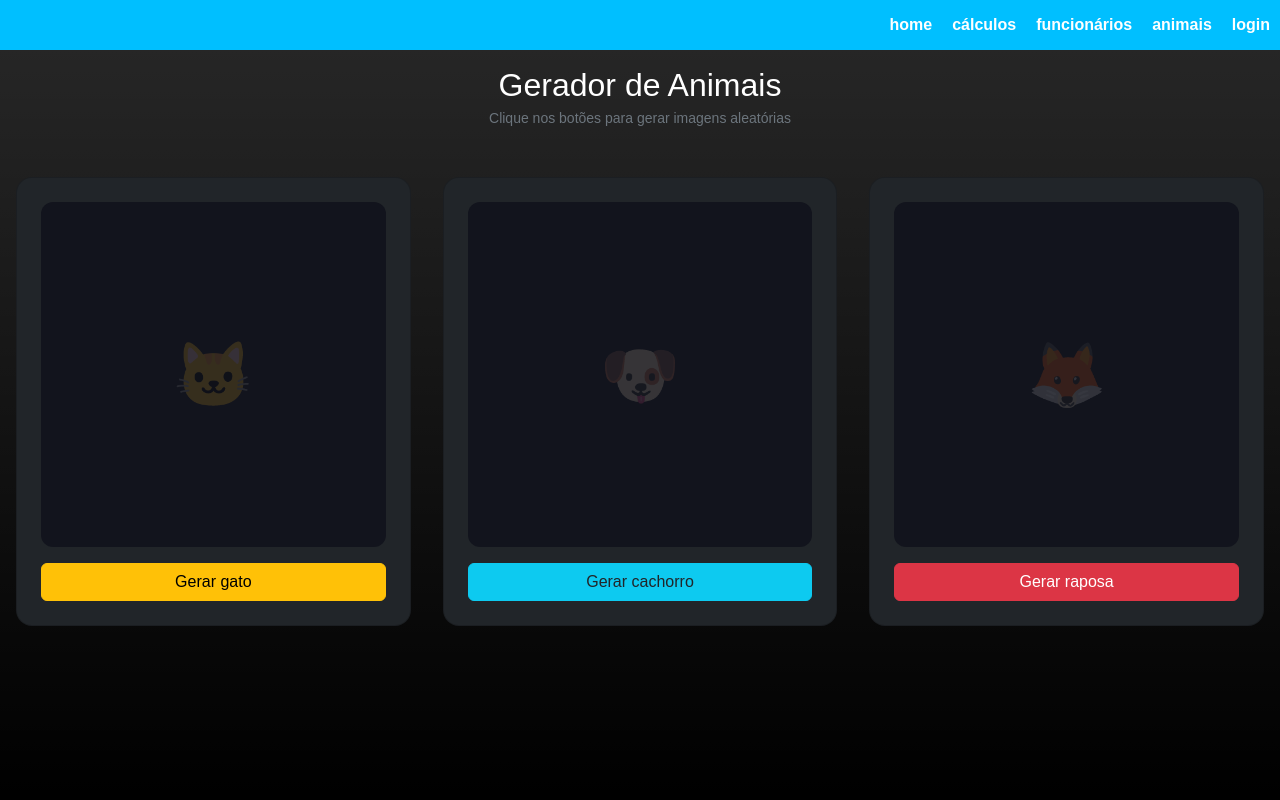
After one commit to larahrs/Frontend_3S, a Flask app: page /animais in a window 1280 px wide. The commit adds this page. Run offline with Flask 3, Linux system fonts and the light colour scheme.

Commit message:
frontend

```diff
--- a/app.py
+++ b/app.py
@@ -303,6 +303,11 @@ def funcionarios():
     result_email = db_session.execute(ver_email).scalars().all()
     return render_template('funcionarios.html', lista_funcionarios=result_email)
 
+@app.route('/animais')
+def animais():
+    return render_template('animais.html')
+
+
 # TODO Final do código
 
 if __name__ == '__main__':
--- a/static/css/style.css
+++ b/static/css/style.css
@@ -223,3 +223,29 @@ a {
   font-weight: 700;
   font-style: italic;
 }
+
+.animais {
+    height: calc(100vh - 50px);
+}
+
+.img-wrapper {
+    background: #12141d;
+    border-radius: 0.75rem;
+    overflow: hidden;
+    aspect-ratio: 1 / 1;
+    display: flex;
+    align-items: center;
+    justify-content: center;
+}
+
+.img-wrapper img {
+    width: 100%;
+    height: 100%;
+    object-fit: cover;
+}
+
+.img-placeholder {
+    color: rgba(255, 255, 255, 0.15);
+    font-size: 4rem;
+    user-select: none;
+}
--- /dev/null
+++ b/static/js/apis.js
@@ -0,0 +1,60 @@
+async function getGato () {
+    let resultado = await fetch("https://api.thecatapi.com/v1/images/search")
+
+    if (resultado.ok) {
+        let dados = await resultado.json()
+        render_gato(dados)
+    }
+}
+
+function render_gato(dados) {
+    let urlImg = dados[0].url
+    const imgGato = document.getElementById('img-gato')
+    const iconGato = document.getElementById('icon-gato')
+
+    iconGato.style.display = "none"
+    imgGato.style.display = "block"
+    imgGato.src = urlImg
+}
+
+
+
+async function getCachorro() {
+    let resultado = await fetch("https://dog.ceo/api/breeds/image/random")
+
+    if (resultado.ok) {
+        let dados = await resultado.json()
+        render_cachorro(dados)
+    }
+}
+
+function render_cachorro(dados) {
+    let urlImg = dados.message
+    const imgCachorro = document.getElementById('img-cachorro')
+    const iconCachorro = document.getElementById('icon-cachorro')
+
+    iconCachorro.style.display = "none"
+    imgCachorro.style.display = "block"
+    imgCachorro.src = urlImg
+}
+
+
+async function getRaposa() {
+    let resultado = await fetch("https://randomfox.ca/floof")
+
+    if (resultado.ok) {
+        let dados = await resultado.json()
+        render_raposa(dados)
+    }
+}
+
+
+function render_raposa(dados) {
+    let urlImg = dados.image
+    const imgRaposa = document.getElementById('img-raposa')
+    const iconRaposa = document.getElementById('icon-raposa')
+
+    iconRaposa.style.display = "none"
+    imgRaposa.style.display = "block"
+    imgRaposa.src = urlImg
+}
--- /dev/null
+++ b/static/js/verificacoes.js
@@ -0,0 +1,128 @@
+// var nome = prompt("como voce chama?")
+//
+//
+// if (nome == null) {
+//     alert("recarregue a pagina")
+// } else {
+//     let correto = confirm("voce se chama " + nome + "?")
+//
+//
+//     if (correto) {
+//         alert(nome + " bem vindo ao site de cursos")
+//     } else {
+//         alert("recarregue a pagina")
+//     }
+// }
+
+function limpaInputsLogin() {
+    const inputEmail = document.getElementById('input-email')
+    const inputSenha = document.getElementById('input-senha')
+
+    imputEmail.value = ''
+    imputSenha.value = ''
+}
+
+document.addEventListener("DOMContentLoaded", function () {
+    const formLogin = document.getElementById('form-login')
+
+
+    formLogin.addEventListener("submit", function (event) {
+        // pegar os dois inuputs do formulario
+        const inputEmail = document.getElementById('input-email')
+        const inputSenha = document.getElementById('input-senha')
+
+
+        let temErro = false
+
+
+        // verificar se os inputs estao vazios
+        if (inputEmail.value === '') {
+            inputEmail.classList.add('is-invalid')
+            temErro = true
+        } else {
+            inputEmail.classList.remove('is-invalid')
+        }
+
+
+        if (inputSenha.value === '') {
+            inputSenha.classList.add('is-invalid')
+            temErro = true
+        } else {
+            inputSenha.classList.remove('is-invalid')
+        }
+
+
+        if (temErro) {
+            // evita de enviar o formulario
+            event.preventDefault()
+            alert("preencha todos os campos")
+        }
+
+
+    })
+
+
+    const formCadastro = document.getElementById('form-cadastro')
+
+
+
+        const inputNome = document.getElementById('input-nome')
+        const inputDataNascimento = document.getElementById('input-data-nascimento')
+        const inputEmail2 = document.getElementById('input-email')
+        const inputSenha2 = document.getElementById('input-senha')
+        const inputCpf = document.getElementById('input-cpf')
+        const inputCargo = document.getElementById('input-cargo')
+        const inputSalario = document.getElementById('input-salario')
+
+        if (inputNome.value === '') {
+            inputNome.classList.add('is-invalid')
+            temErro = true
+        } else {
+            inputNome.classList.remove('is-invalid')
+        }
+
+        if (inputDataNascimento.value === '') {
+            inputDataNascimento.classList.add('is-invalid')
+            temErro = true
+        } else {
+            inputDataNascimento.classList.remove('is-invalid')
+        }
+
+        if (inputEmail2.value === '') {
+            inputEmail2.classList.add('is-invalid')
+            temErro = true
+        } else {
+            inputEmail2.classList.remove('is-invalid')
+        }
+
+        if (inputSenha2.value === '') {
+            inputSenha2.classList.add('is-invalid')
+            temErro = true
+        } else {
+            inputSenha2.classList.remove('is-invalid')
+        }
+
+        if (inputCpf.value === '') {
+            inputCpf.classList.add('is-invalid')
+            temErro = true
+        } else {
+            inputCpf.classList.remove('is-invalid')
+        }
+
+        if (inputCargo.value === '') {
+            inputCargo.classList.add('is-invalid')
+            temErro = true
+        } else {
+            inputCargo.classList.remove('is-invalid')
+        }
+
+        if (inputSalario.value === '') {
+            inputSalario.classList.add('is-invalid')
+            temErro = true
+        } else {
+            inputSalario.classList.remove('is-invalid')
+        }
+
+
+        imputEmail.value = ''
+        imputSenha.value = ''
--- /dev/null
+++ b/templates/animais.html
@@ -0,0 +1,56 @@
+
+{% extends 'base.html' %}
+
+{% block conteudo %}
+
+<div class="animais bg-black bg-gradient w-100 pt-3">
+    <div class="text-center mb-5">
+        <h1 class="text-white fs-2 mt-0 mb-1">Gerador de Animais</h1>
+        <p class="text-secondary small">Clique nos botões para gerar imagens aleatórias</p>
+    </div>
+
+    <div class="d-flex flex-column flex-md-row gap-3 gap-md-0 align-items-center w-100">
+
+        <!-- Gato -->
+        <div class="col-12 col-md-4 px-md-3">
+            <div class="card rounded-4 p-3 p-lg-4 d-flex flex-column gap-3 bg-dark overflow-hidden">
+                <div class="img-wrapper">
+                    <img id="img-gato" alt="" style="display:none;">
+                    <span class="img-placeholder" id="icon-gato">🐱</span>
+                </div>
+                <a class="btn btn-warning w-100" onclick="getGato()">
+                    Gerar gato
+                </a>
+            </div>
+        </div>
+
+        <!-- Cachorro -->
+        <div class="col-12 col-md-4 px-md-3">
+            <div class="card rounded-4 p-3 p-lg-4 d-flex flex-column gap-3 bg-dark overflow-hidden">
+                <div class="img-wrapper">
+                    <img id="img-cachorro" src="" alt="Cachorro" style="display:none;">
+                    <span class="img-placeholder" id="icon-cachorro">🐶</span>
+                </div>
+                <a class="btn btn-info w-100 text-dark" onclick="getCachorro()">
+                    Gerar cachorro
+                </a>
+            </div>
+        </div>
+
+        <!-- Raposa -->
+        <div class="col-12 col-md-4 px-md-3">
+            <div class="card rounded-4 p-3 p-lg-4 d-flex flex-column gap-3 bg-dark overflow-hidden">
+                <div class="img-wrapper">
+                    <img id="img-raposa" src="" alt="Raposa" style="display:none;">
+                    <span class="img-placeholder" id="icon-raposa">🦊</span>
+                </div>
+                <a class="btn btn-danger w-100" onclick="getRaposa()">
+                    Gerar raposa
+                </a>
+            </div>
+        </div>
+
+    </div>
+</div>
+
+{% endblock %}
--- a/templates/base.html
+++ b/templates/base.html
@@ -23,6 +23,7 @@
         <li><a href="{{ url_for('home') }}">home</a></li>
         <li><a href="{{ url_for('calculos') }}">cálculos</a></li>
         <li><a href="{{ url_for('funcionarios') }}">funcionários</a></li>
+        <li><a href="{{ url_for('animais') }}">animais</a></li>
 
         {% if current_user.is_authenticated %}
         <li><a data-bs-toggle="modal" data-bs-target="#modallogout" href="">{{ current_user.nome }}</a></li>
@@ -57,6 +58,10 @@
 <script src="https://cdn.jsdelivr.net/npm/bootstrap@5.3.8/dist/js/bootstrap.bundle.min.js"
         integrity="sha384-FKyoEForCGlyvwx9Hj09JcYn3nv7wiPVlz7YYwJrWVcXK/BmnVDxM+D2scQbITxI"
         crossorigin="anonymous"></script>
+
+<script src="/static/js/verificacoes.js"></script>
+<script src="/static/js/apis.js"></script>
+
 </body>
 
 
```
Also changed, not shown: templates/login.html (+7 -6 lines), README.md.
